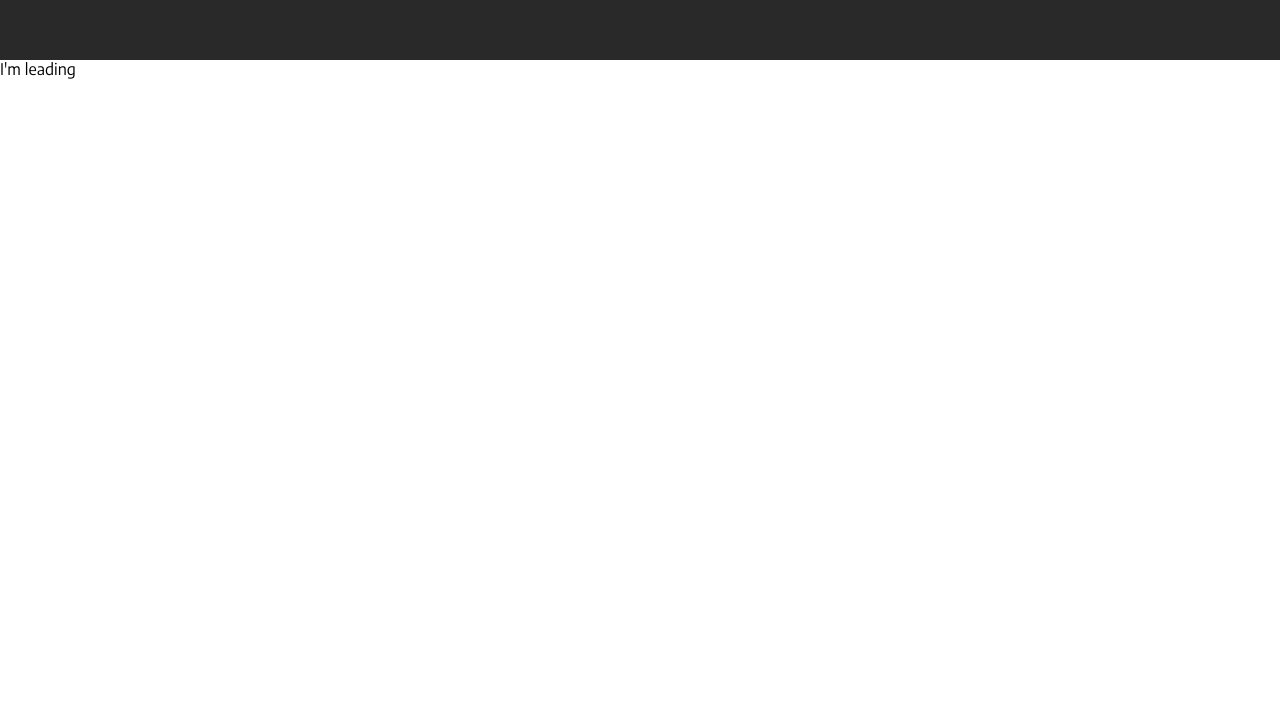
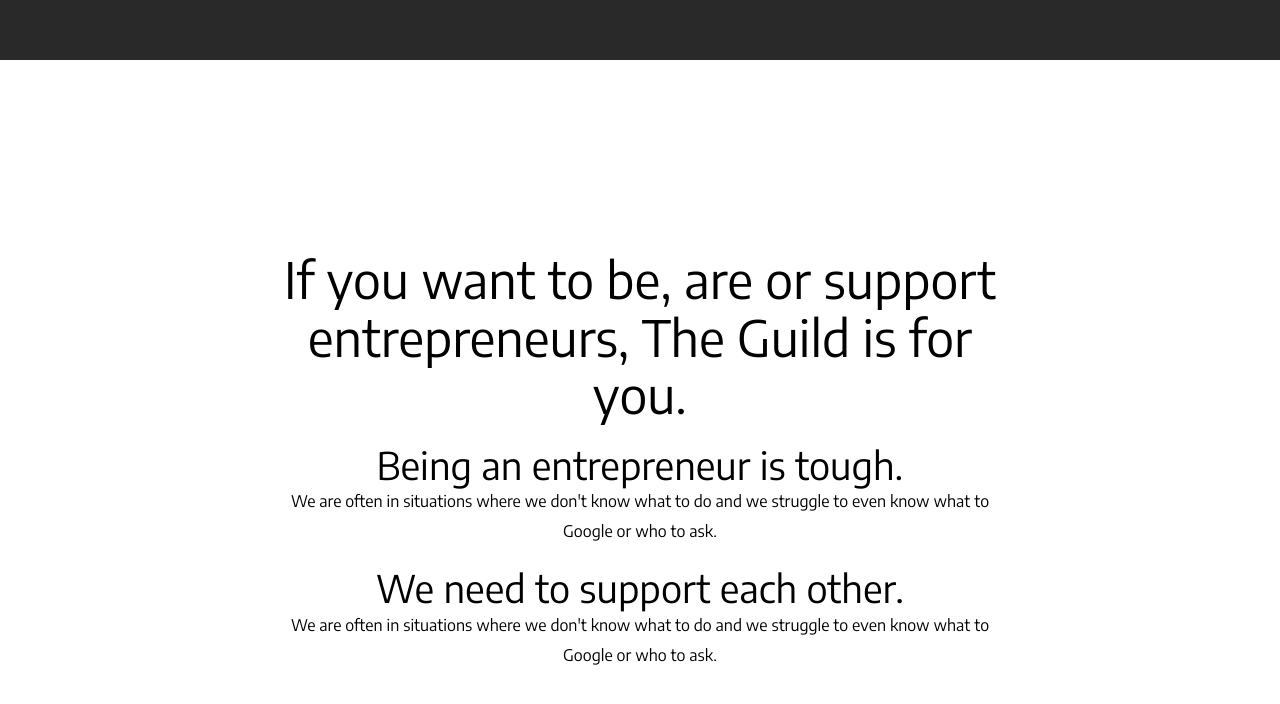
Before and after one commit to Guild-of-Entrepreneurs/site, a Gatsby site: page / in a window 1280 px wide. Shown: the part 740-1444 px from the top of the page. Before the commit the page ends 819 px from the top, so only its background shows below. Built offline with nearby package versions, Linux system fonts and the light colour scheme; Gatsby itself is replaced by a stand-in of ours.

Commit message:
started working on lead

```diff
--- /dev/null
+++ b/src/components/App/Sections/Leading/Content.js
@@ -0,0 +1,22 @@
+import React from "react"
+import { StaticImage } from "gatsby-plugin-image"
+import { Link } from "gatsby"
+import styled from "styled-components"
+import Row from "../../../Layout/Row"
+
+const ContentStyles = styled(Row)`
+  text-align: center;
+`
+
+const Content = (props) => (
+  <ContentStyles sd={2} ed={6} sm={3} em={9} sl={4} el={12}>
+    <h3>
+      {props.paragraphHeading}
+    </h3>
+    <p>
+      {props.paragraph}
+    </p>
+  </ContentStyles>
+)
+
+export default Content;
--- /dev/null
+++ b/src/components/App/Sections/Leading/Heading.js
@@ -0,0 +1,19 @@
+import React from "react"
+import { StaticImage } from "gatsby-plugin-image"
+import { Link } from "gatsby"
+import styled from "styled-components"
+import Row from "../../../Layout/Row"
+
+const HeadingStyles = styled(Row)`
+  text-align: center;
+`
+
+const Heading = () => (
+  <HeadingStyles sd={2} ed={6} sm={3} em={9} sl={4} el={12}>
+    <h2>
+      If you want to be, are or support entrepreneurs, <span>The Guild is for you.</span>
+    </h2>
+  </HeadingStyles>
+)
+
+export default Heading;
--- a/src/components/App/Sections/Leading/index.js
+++ b/src/components/App/Sections/Leading/index.js
@@ -2,11 +2,374 @@ import React from "react"
 import styled from "styled-components"
 
 import FullWidthSection from "../../../Layout/FullWidthSection"
+import Heading from "./Heading.js"
+import Content from "./Content.js"
 
-const LeadingStyles = styled(FullWidthSection)``
+const LeadingStyles = styled(FullWidthSection)`
+  --sectionHeight: 100vh;
+
+  min-height: var(--sectionHeight);
+  width: 100%;
+
+  background: var(--white);
+
+  align-content: center;
+`
 
 function Leading() {
-  return <LeadingStyles>I'm leading</LeadingStyles>
+  return <LeadingStyles>
+    <Heading></Heading>
+    <Content paragraphHeading="Being an entrepreneur is tough." paragraph="We are often in situations where we don't know what to do and we struggle to even know what to Google or who to ask."></Content>
+    <Content paragraphHeading="We need to support each other." paragraph="We are often in situations where we don't know what to do and we struggle to even know what to Google or who to ask."></Content>
+  </LeadingStyles>
 }
 
+
+
+
+
+
+
+
+
+
+
+
+
+
+
+
+
+
+
+
+
+
+
+
+
+
+
+
+
+
+
+
+
+
+
+
+
+
+
+
+
+
+
+
+
+
+
+
+
+
+
+
+
+
+
+
+
+
+
+
+
+
+
+
+
+
+
+
+
+
+
+
+
+
+
+
+
+
+
+
+
+
+
+
+
+
+
+
+
+
+
+
+
+
+
+
+
+
+
+
+
+
+
+
+
+
+
+
+
+
+
+
+
+
+
+
+
+
+
+
+
+
+
+
+
+
+
+
+
+
+
+
+
+
+
+
+
+
+
+
+
+
+
+
+
+
+
+
+
+
+
+
+
+
+
+
+
+
+
+
+
+
+
+
+
+
+
+
+
+
+
+
+
+
+
+
+
+
+
+
+
+
+
+
+
+
+
+
+
+
+
+
+
+
+
+
+
+
+
+
+
+
+
+
+
+
+
+
+
+
+
+
+
+
+
+
+
+
+
+
+
+
+
+
+
+
+
+
+
+
+
+
+
+
+
+
+
+
+
+
+
+
+
+
+
+
+
+
+
+
+
+
+
+
+
+
+
+
+
+
+
+
+
+
+
+
+
+
+
+
+
+
+
+
+
+
+
+
+
+
+
+
+
+
+
+
+
+
+
+
+
+
+
+
+
+
+
+
+
+
+
+
+
+
+
+
+
+
+
+
+
+
+
+
+
+
+
+
+
+
+
+
+
+
+
+
+
+
+
+
+
+
+
+
+
+
+
+
+
+
+
+
+
+
+
+
+
+
+
 export default Leading
```
Also changed, not shown: 1 other file.
